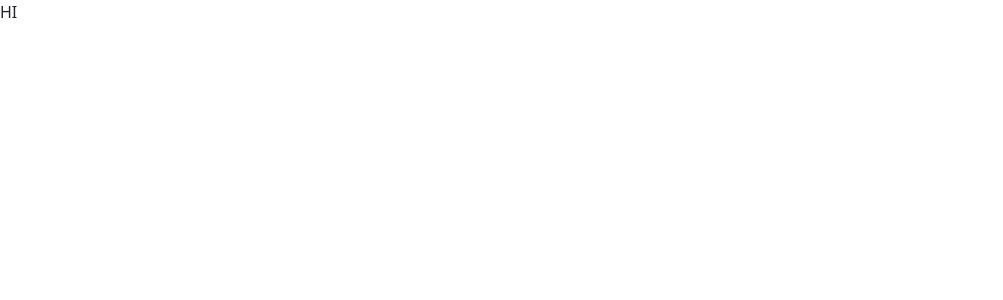
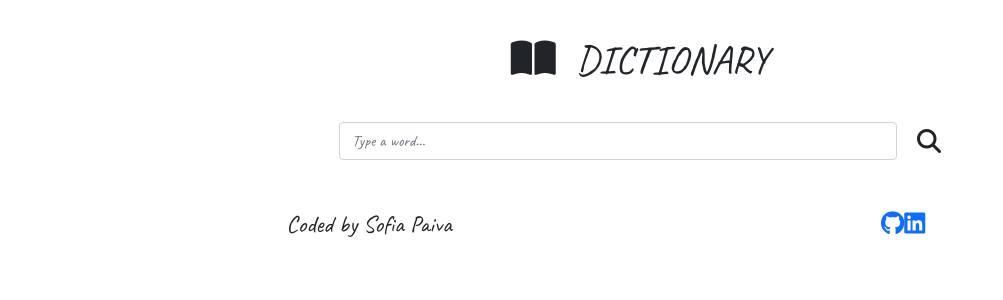
Before and after one commit to sofiapaiva90/dictionary-react-project, a React (Create React App) app: page / in a window 1280 px wide. Shown: the top 300 px of the page, without its empty margins (0-1003 px from the left). Built offline with nearby package versions, Linux system fonts and the light colour scheme.

Commit message:
added search

```diff
--- a/public/index.html
+++ b/public/index.html
@@ -10,6 +10,16 @@
       content="Web site created using create-react-app"
     />
     <link rel="manifest" href="%PUBLIC_URL%/manifest.json" />
+    <link rel="preconnect" href="https://fonts.googleapis.com" />
+    <link rel="preconnect" href="https://fonts.gstatic.com" crossorigin />
+    <link
+      href="https://fonts.googleapis.com/css2?family=Caveat:wght@400;600;700&display=swap"
+      rel="stylesheet"
+    />
+    <script
+      src="https://kit.fontawesome.com/47c99dda9a.js"
+      crossorigin="anonymous"
+    ></script>
     <title>Dictionary App</title>
   </head>
   <body>
--- a/src/App.css
+++ b/src/App.css
@@ -0,0 +1,18 @@
+.App {
+  font-family: "Caveat", cursive;
+}
+
+.App header {
+  margin-top: 30px;
+  text-align: center;
+  font-size: 40px;
+}
+
+.App header h1 {
+  display: inline;
+  padding-left: 20px;
+}
+
+.App footer {
+  font-size: 24px;
+}
--- a/src/App.js
+++ b/src/App.js
@@ -1,10 +1,43 @@
 import './App.css';
 import 'bootstrap/dist/css/bootstrap.css';
+import Search from "./Search";
 
 export default function App() {
   return (
     <div className="App">
-     HI
+      <div className="container">
+<header>
+<i className="fas fa-book-open"></i><h1>DICTIONARY</h1>
+</header>
+<Search />
+   <footer>
+      <div className="container">
+        <div className="row p-3">
+          <div className="col-sm-6 d-flex align-items-center justify-content-center">
+            <p className="m-0">Coded by Sofia Paiva</p>
+          </div>
+          <div className="col-sm-6">
+            <span className="social-icons d-flex justify-content-center">
+                 <a
+                href="https://github.com/sofiapaiva90/dictionary-react-project"
+                target="_blank"
+                rel="noreferrer"
+                title="See Sofia's GitHub"
+                ><i className="fab fa-github"></i
+              ></a>
+              <a
+                href="https://www.linkedin.com/in/sofiapaiva/"
+                target="_blank"
+                rel="noreferrer"
+                title="See Sofia's Linkedin"
+                ><i className="fab fa-linkedin pe-3"></i
+              ></a>
+            </span>
+          </div>
+        </div>
+      </div>
+    </footer>
+      </div>
     </div>
   );
 }
--- /dev/null
+++ b/src/Search.css
@@ -0,0 +1,17 @@
+.Search form {
+  text-align: center;
+  padding-top: 30px;
+  padding-bottom: 30px;
+  justify-content: center;
+  font-size: 24px;
+}
+
+.Search .form-control {
+  display: inline;
+  width: 50%;
+}
+
+.Search form i {
+  padding-left: 20px;
+  vertical-align: middle;
+}
--- /dev/null
+++ b/src/Search.js
@@ -0,0 +1,25 @@
+import React, {useState} from "react";
+
+import "./Search.css";
+
+export default function Search() {
+let[word, setWord] = useState("");
+
+function search (event) {
+    event.preventDefault();
+    alert(`Searching for ${word}`);
+}
+
+function handleWordChange(event) {
+    setWord(event.target.value);
+}
+
+    return (
+        <div className="Search">
+            <form onSubmit={search}>
+                <input type="search" onChange={handleWordChange} placeholder="Type a word..." className="form-control"/>
+                <i className="fas fa-search"></i>
+            </form>
+        </div>
+    )
+}
```
Also changed, not shown: public/manifest.json.
